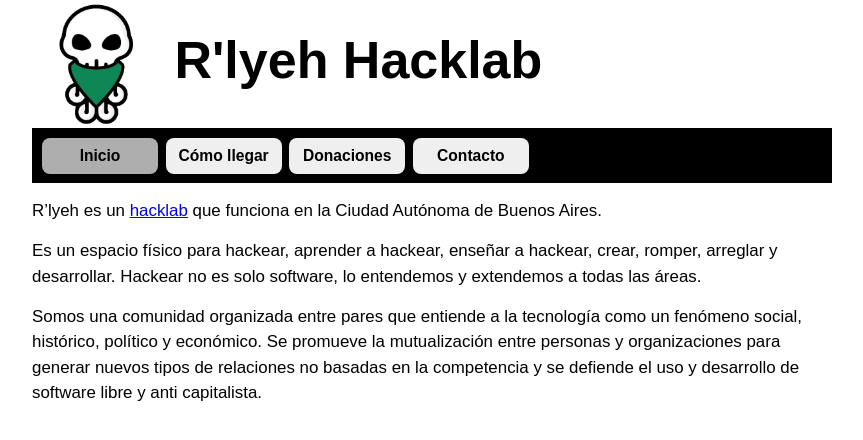
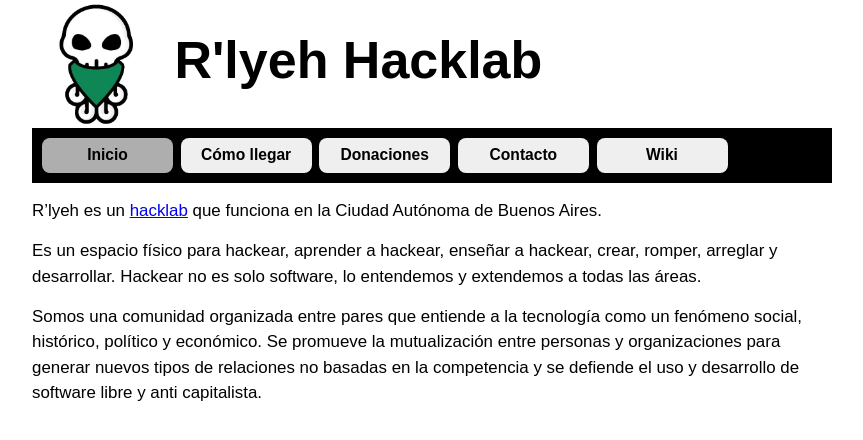
Before and after one commit to rlyehlab/rlab.be, a Jekyll site: the page built from index.md, in a window 1280 px wide. Shown: the top 440 px of the page, without its empty margins (208-1071 px from the left). Built offline with Jekyll 4.4.1, drawn with Linux system fonts in a browser that asks for light colours.

Commit message:
Adds link to the wiki

```diff
--- a/_includes/navbar.html
+++ b/_includes/navbar.html
@@ -4,11 +4,12 @@
 
     {% for node in site_pages %}
       {% if node.group == "navigation" %}
-        {% assign url = node.url %}
-        {% if page.url == node.url %}
-          <li class="active"><a href="{{url}}">{{node.nav_text}}</a></li>
+	{% assign resolvedUrl = node.external_url | default: node.url  %}
+
+	{% if page.url == node.url %}
+          <li class="active"><a href="{{resolvedUrl}}">{{node.nav_text}}</a></li>
         {% else %}
-          <li><a href="{{url}}">{{node.nav_text}}</a></li>
+          <li><a href="{{resolvedUrl}}">{{node.nav_text}}</a></li>
         {% endif %}
       {% endif %}
     {% endfor %}
--- a/assets/css/main.css
+++ b/assets/css/main.css
@@ -56,7 +56,7 @@ nav li {
   font-size: 1.2em;
   margin: 10px;
   text-align: center;
-  width: 100px;
+  width: 115px;
 }
 
 nav a:link, nav a:visited {
@@ -65,7 +65,7 @@ nav a:link, nav a:visited {
   display: inline-block;
   color: #000;
   font-weight: bold;
-  line-height: 20px;
+  line-height: 1.2em;
   padding: 8px;
   text-decoration: none;
   vertical-align: middle;
```
Also changed, not shown: wiki.md (added, +9 -0 lines).
